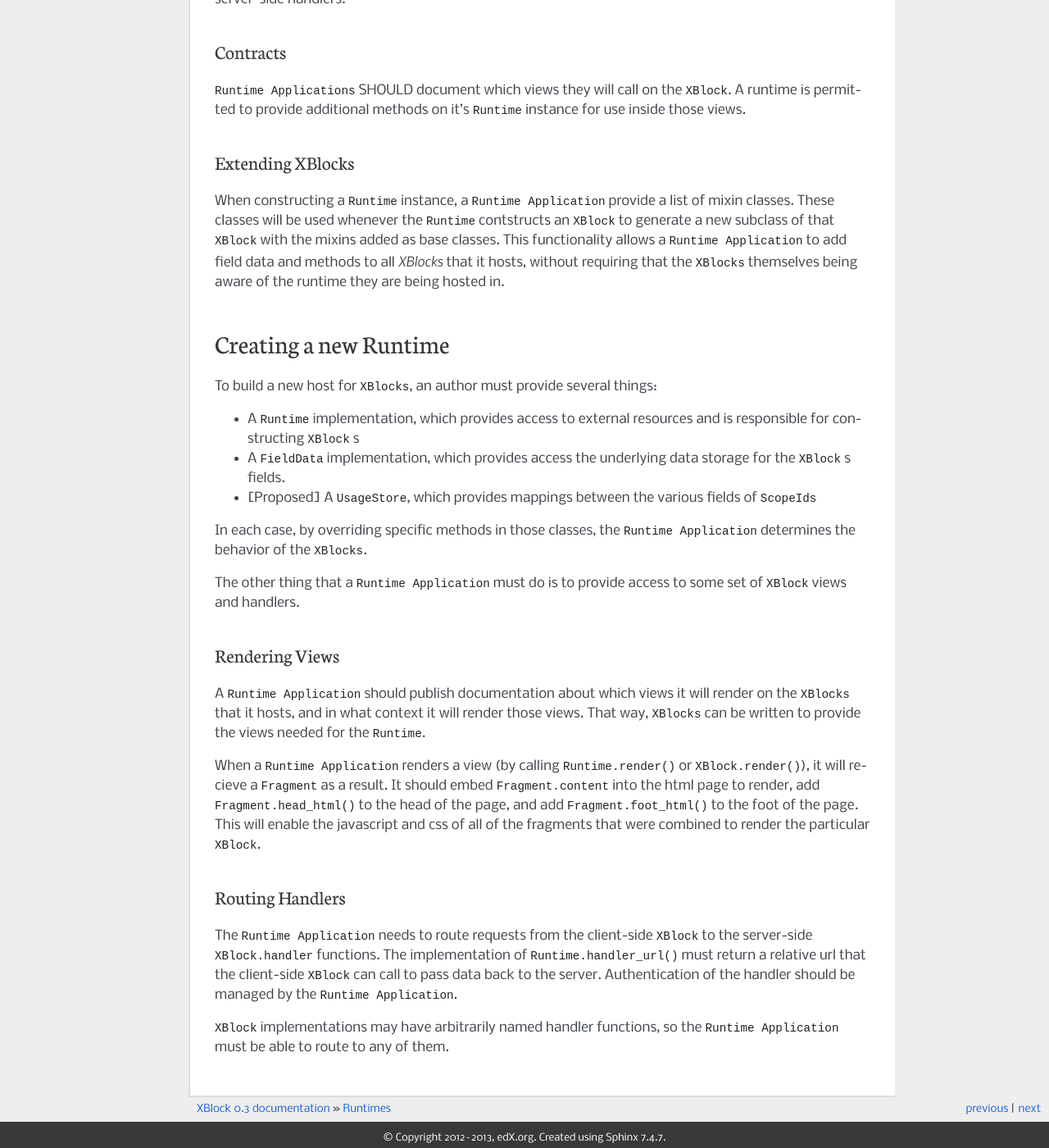
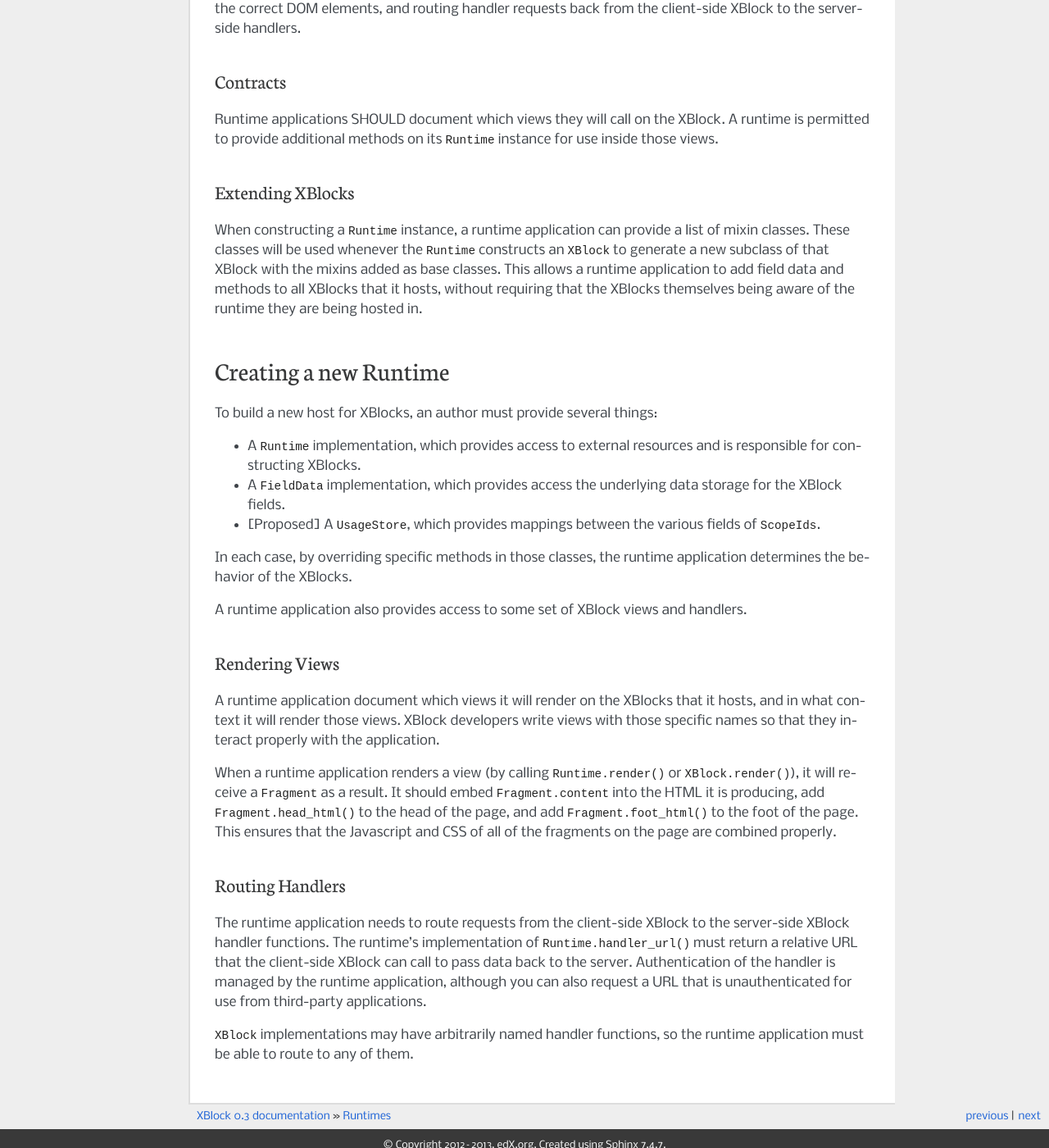
Before and after one commit to openedx/XBlock, a Sphinx documentation site: the page built from doc/guide/runtimes.rst, in a window 1280 px wide and 1400 px high, scrolled down 645 px. Shown: the whole window at 82% size. Built offline with Sphinx 7.4.7, drawn with Linux system fonts in a browser that asks for light colours; some of the changed text lies outside the part shown.

Commit message:
A quick edit of xblock.rst and runtimes.rst.

```diff
--- a/doc/guide/runtimes.rst
+++ b/doc/guide/runtimes.rst
@@ -2,89 +2,101 @@
 Runtimes
 ========
 
-In casual XBlock parliance, a ``Runtime`` is the application that hosts
-the ``XBlocks``.
+In casual XBlock terms, a ``Runtime`` is the application that hosts XBlocks.
 
 Nomenclature
 ------------
 
-There are several entities that go by the name ``Runtime``. This will attempt to provide
-context and names to disambiguate them.
+There are several entities that go by the name ``Runtime``. This will attempt
+to provide context and names to disambiguate them.
 
 ``Runtime Application``
-    This is a general term used to refer to the application code hosting the ``XBlocks``
+
+    This is a general term used to refer to the application code hosting the
+    XBlocks.
 
 :class:`~xblock.runtime.Runtime`
-    This is the interface that may be used by :class:`.XBlock` to access
-    resources provided by the runtime application. For example, the :class:`.XBlock`
-    can ask for the url to use in order to call into one of its handlers using
-    :meth:`.Runtime.handler_url` or it can render a view on one
-    of its children using :meth:`.Runtime.render_child`
+
+    This is the interface that XBlocks use to access resources from the runtime
+    application. For example, the XBlock can ask for the URL to use in order to
+    call into one of its handlers using :meth:`.Runtime.handler_url` or it can
+    render a view on one of its children using :meth:`.Runtime.render_child`.
 
 Responsibilities
 ----------------
 
-As hosts for ``XBlocks``, ``Runtime Applications`` are responsible for instantiating
-``XBlocks`` with the correct data access functionality, displaying the html returned
-by ``XBlock`` views, binding the frontend javascript to the correct DOM elements, and
-routing handler requests back from the client-size ``XBlock`` to the server-side handlers.
+As hosts for XBlocks, runtime applications are responsible for instantiating
+XBlocks with the correct data access functionality, displaying the HTML
+returned by XBlock views, binding the front-end Javascript to the correct DOM
+elements, and routing handler requests back from the client-side XBlock to the
+server-side handlers.
 
 Contracts
 ---------
 
-``Runtime Applications`` SHOULD document which views they will call on the ``XBlock``.
-A runtime is permitted to provide additional methods on it's :class:`.Runtime` instance
-for use inside those views.
+Runtime applications SHOULD document which views they will call on the XBlock.
+A runtime is permitted to provide additional methods on its :class:`.Runtime`
+instance for use inside those views.
 
 Extending XBlocks
 -----------------
 
-When constructing a :class:`.Runtime` instance, a ``Runtime Application``
-provide a list of mixin classes. These classes will be used whenever the :class:`.Runtime`
-contstructs an :class:`.XBlock` to generate a new subclass of that :class:`.XBlock`
-with the mixins added as base classes. This functionality allows a ``Runtime Application`` to
-add field data and methods to all `XBlocks` that it hosts, without requiring that the ``XBlocks``
-themselves being aware of the runtime they are being hosted in.
+When constructing a :class:`.Runtime` instance, a runtime application can
+provide a list of mixin classes. These classes will be used whenever the
+:class:`.Runtime` constructs an :class:`.XBlock` to generate a new subclass of
+that XBlock with the mixins added as base classes. This allows a runtime
+application to add field data and methods to all XBlocks that it hosts, without
+requiring that the XBlocks themselves being aware of the runtime they are being
+hosted in.
 
 
 ======================
 Creating a new Runtime
 ======================
 
-To build a new host for ``XBlocks``, an author must provide several things:
+To build a new host for XBlocks, an author must provide several things:
 
-* A :class:`.Runtime` implementation, which provides access to external resources and is responsible
-  for constructing :class:`.XBlock` s
-* A :class:`.FieldData` implementation, which provides access the underlying data storage for the
-  :class:`.XBlock` s fields.
-* [Proposed] A :class:`.UsageStore`, which provides mappings between the various fields of
-  :class:`.ScopeIds`
+* A :class:`.Runtime` implementation, which provides access to external
+  resources and is responsible for constructing XBlocks.
 
-In each case, by overriding specific methods in those classes, the ``Runtime Application`` determines
-the behavior of the ``XBlocks``.
+* A :class:`.FieldData` implementation, which provides access the underlying
+  data storage for the XBlock fields.
 
-The other thing that a ``Runtime Application`` must do is to provide access to some set of
-:class:`.XBlock` views and handlers.
+* [Proposed] A :class:`.UsageStore`, which provides mappings between the
+  various fields of :class:`.ScopeIds`.
+
+In each case, by overriding specific methods in those classes, the runtime
+application determines the behavior of the XBlocks.
+
+A runtime application also provides access to some set of XBlock views and
+handlers.
 
 
 Rendering Views
 ---------------
 
-A ``Runtime Application`` should publish documentation about which views it will render on
-the ``XBlocks`` that it hosts, and in what context it will render those views. That way, ``XBlocks``
-can be written to provide the views needed for the ``Runtime``.
+A runtime application document which views it will render on the XBlocks that
+it hosts, and in what context it will render those views. XBlock developers
+write views with those specific names so that they interact properly with the
+application.
 
-When a ``Runtime Application`` renders a view (by calling :meth:`.Runtime.render` or :meth:`.XBlock.render`),
-it will recieve a :class:`.Fragment` as a result. It should embed :attr:`.Fragment.content` into the html
-page to render, add :meth:`.Fragment.head_html` to the head of the page, and add :meth:`.Fragment.foot_html` to the foot of the page. This will enable the javascript and css of all of the fragments that were combined to render the particular :class:`.XBlock`.
+When a runtime application renders a view (by calling :meth:`.Runtime.render`
+or :meth:`.XBlock.render`), it will receive a :class:`.Fragment` as a result.
+It should embed :attr:`.Fragment.content` into the HTML it is producing, add
+:meth:`.Fragment.head_html` to the head of the page, and add
+:meth:`.Fragment.foot_html` to the foot of the page. This ensures that the
+Javascript and CSS of all of the fragments on the page are combined properly.
+
 
 Routing Handlers
 ----------------
 
-The ``Runtime Application`` needs to route requests from the client-side ``XBlock`` to the
-server-side ``XBlock.handler`` functions. The implementation of :meth:`.Runtime.handler_url` must
-return a relative url that the client-side ``XBlock`` can call to pass data back to the server.
-Authentication of the handler should be managed by the ``Runtime Application``.
+The runtime application needs to route requests from the client-side XBlock to
+the server-side XBlock handler functions. The runtime's implementation of
+:meth:`.Runtime.handler_url` must return a relative URL that the client-side
+XBlock can call to pass data back to the server.  Authentication of the handler
+is managed by the runtime application, although you can also request a URL that
+is unauthenticated for use from third-party applications.
 
-:class:`.XBlock` implementations may have arbitrarily named handler functions, so the ``Runtime Application``
-must be able to route to any of them.
+:class:`.XBlock` implementations may have arbitrarily named handler functions,
+so the runtime application must be able to route to any of them.
```
Also changed, not shown: doc/guide/xblock.rst (+53 -34 lines).
